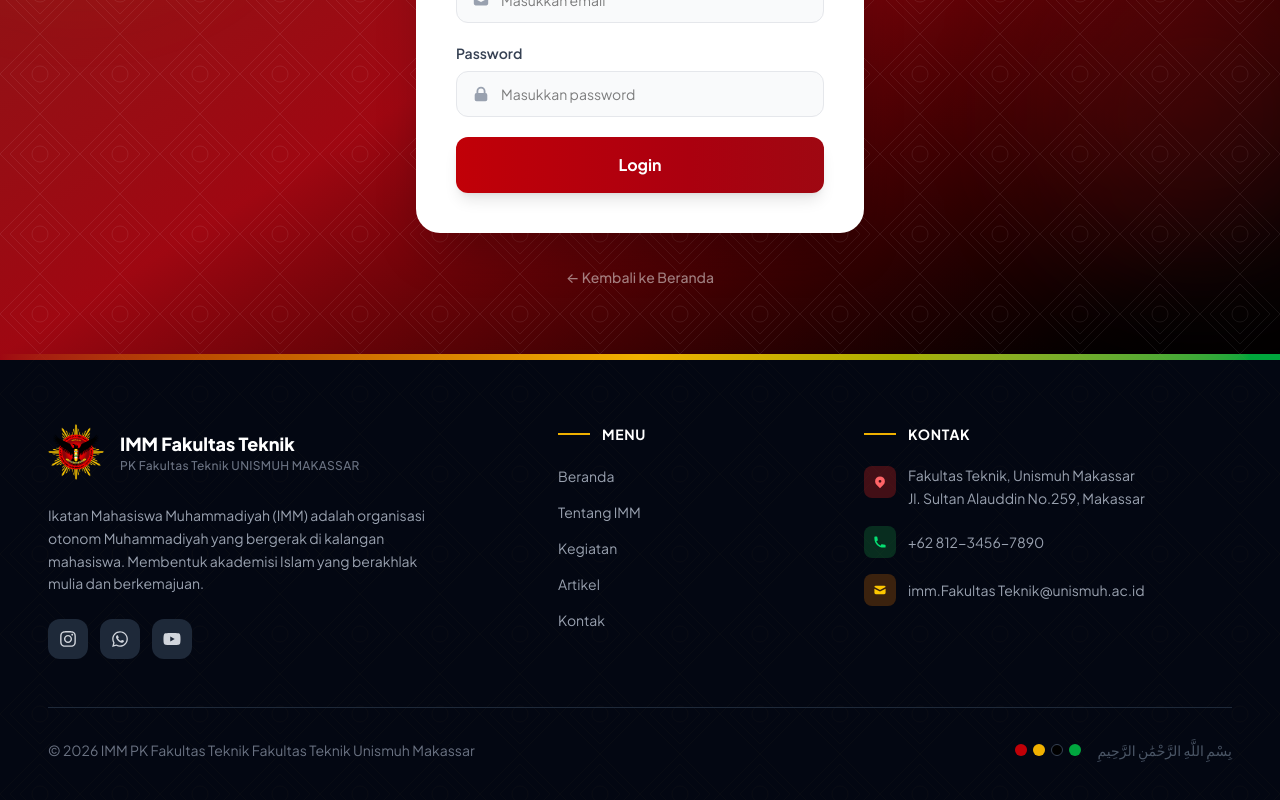
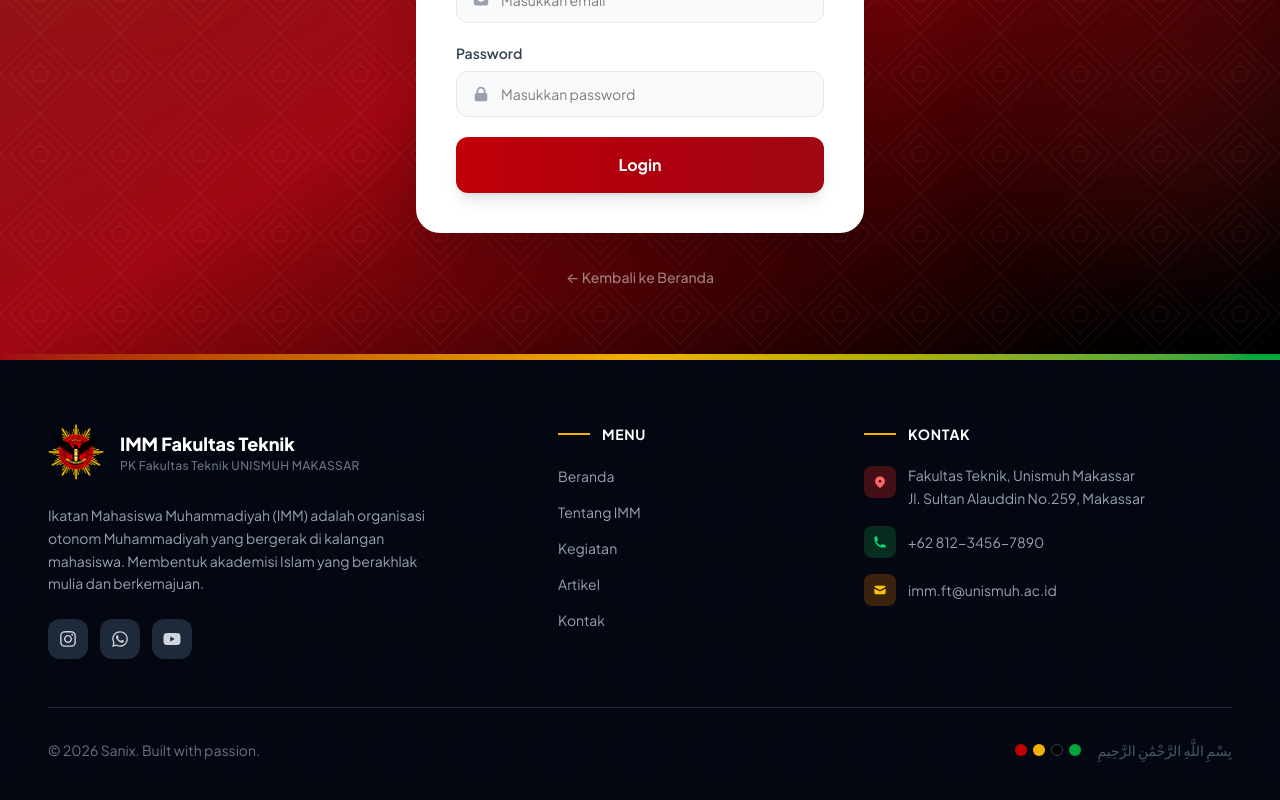
Before and after one commit to Aksan14/pikom-ft-front-end, a React (Vite) app: page /login in a window 1280 px wide. Shown: the part 523-1323 px from the top of the page. Built offline with nearby package versions, Linux system fonts and the light colour scheme.

Commit message:
add open graph

```diff
--- a/index.html
+++ b/index.html
@@ -3,7 +3,7 @@
 <html lang="id">
   <head>
     <meta charset="UTF-8" />
-    <link rel="icon" type="image/png" href="/logo%20IMM.png" />
+    <link rel="icon" type="image/png" href="/IMG_4163.PNG" />
     <meta name="viewport" content="width=device-width, initial-scale=1.0" />
     <meta name="description" content="Website Resmi Ikatan Mahasiswa Muhammadiyah (IMM) - Pimpinan Komisariat Fakultas Teknik Unismuh Makassar" />
     <meta name="theme-color" content="#991B1B" />
--- a/src/components/Footer.tsx
+++ b/src/components/Footer.tsx
@@ -87,7 +87,7 @@ export default function Footer() {
                 <div className="w-8 h-8 bg-yellow-900/50 rounded-lg flex items-center justify-center flex-shrink-0">
                   <HiMail className="text-yellow-400" size={14} />
                 </div>
-                <span className="text-gray-400 text-sm">imm.Fakultas Teknik@unismuh.ac.id</span>
+                <span className="text-gray-400 text-sm">imm.ft@unismuh.ac.id</span>
               </li>
             </ul>
           </div>
@@ -97,7 +97,7 @@ export default function Footer() {
         <div className="border-t border-gray-800 mt-12 pt-8">
           <div className="flex flex-col md:flex-row justify-between items-center gap-4">
             <p className="text-gray-500 text-sm">
-              &copy; {new Date().getFullYear()} IMM PK Fakultas Teknik Fakultas Teknik Unismuh Makassar
+              &copy; {new Date().getFullYear()} Sanix. Built with passion.
             </p>
             <div className="flex items-center gap-4">
               <div className="flex gap-1.5">
--- a/src/pages/Home.tsx
+++ b/src/pages/Home.tsx
@@ -142,7 +142,7 @@ export default function Home() {
                 </span>
               </h1>
               <p className="text-lg md:text-xl text-red-100/90 mb-8 leading-relaxed max-w-xl mx-auto lg:mx-0">
-                Pimpinan Komisariat Fakultas Teknik — Fakultas Teknik Universitas Muhammadiyah Makassar.
+                Pimpinan Komisariat — Fakultas Teknik Universitas Muhammadiyah Makassar.
                 Membentuk akademisi Islam yang berakhlak mulia dan berkemajuan.
               </p>
               <div className="flex flex-wrap gap-4 justify-center lg:justify-start">
```
